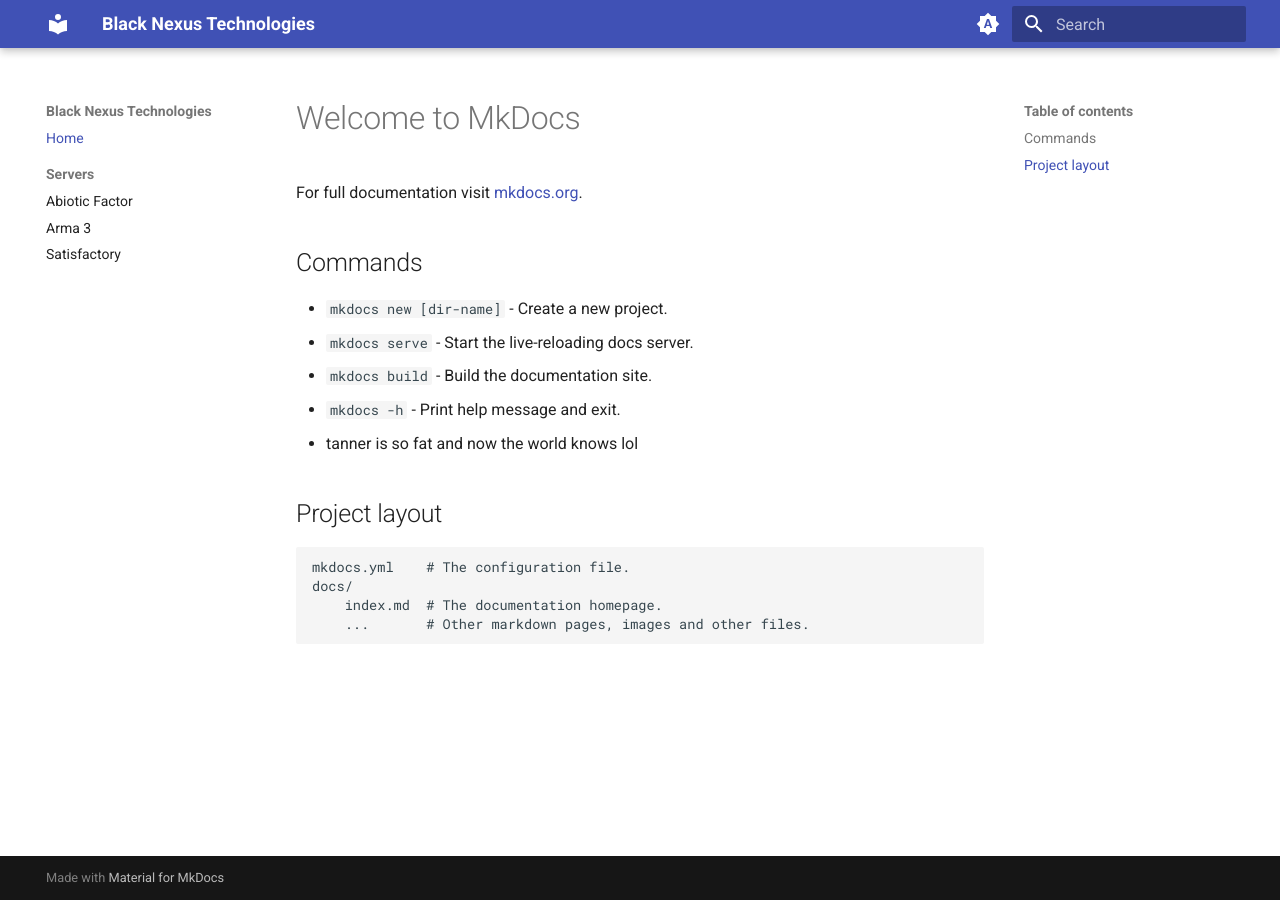
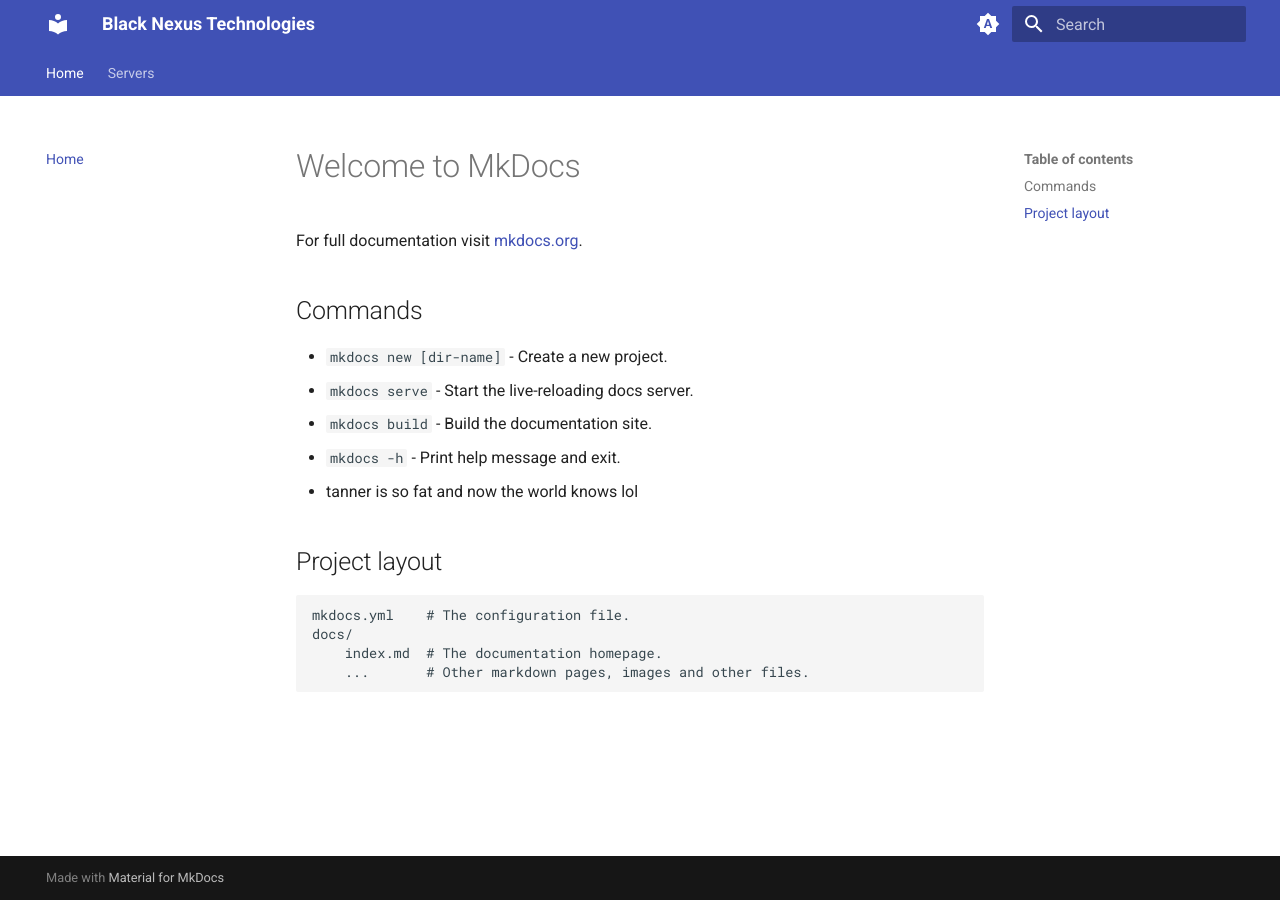
Before and after one commit to niffelheimba/mkdocs-material, an MkDocs documentation site: the page built from docs/index.md, in a window 1280 px wide. Built offline with MkDocs 1.6.1 and Material for MkDocs 9.7.7, drawn with Linux system fonts in a browser that asks for light colours.

Commit message:
Update mkdocs.yml

```diff
--- a/mkdocs.yml
+++ b/mkdocs.yml
@@ -6,7 +6,8 @@ theme:
   name: material
   features:
     - navigation.sections
-    - navigations.tabs
+    - navigation.tabs
+    - navigation.path
   palette:
     - media: "(prefers-color-scheme)"
       toggle:
```
